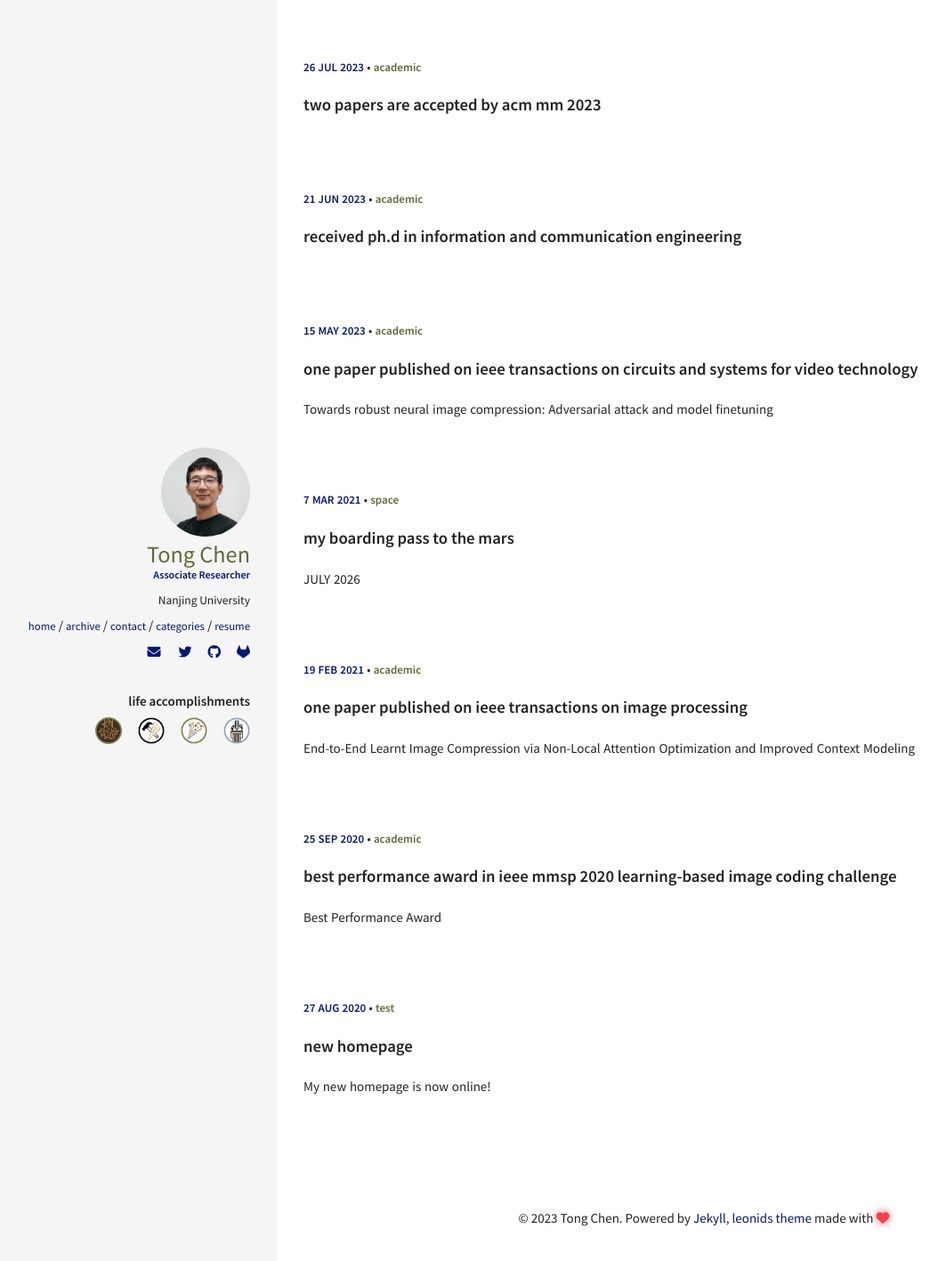
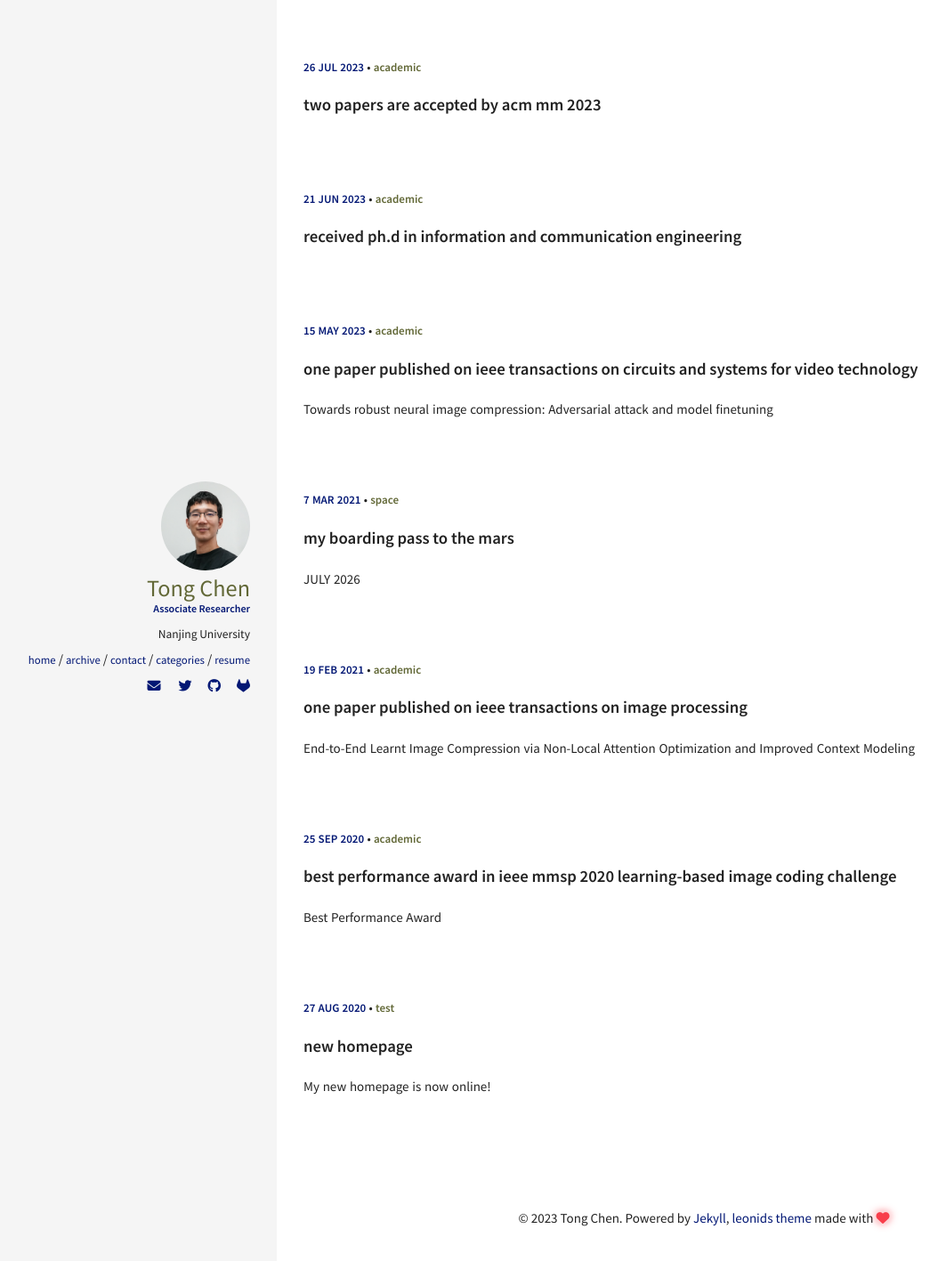
Before and after one commit to tongxyh/tongxyh.github.io, a Jekyll site: the page built from index.html, in a window 1280 px wide. Shown: the top 1417 px of the page at 89% size, without its empty margins (9-1072 px from the left). Built offline with Jekyll 4.4.1, drawn with Linux system fonts in a browser that asks for light colours; nearby versions of some CDN libraries.

Commit message:
Update social-links.html

```diff
--- a/_includes/social-links.html
+++ b/_includes/social-links.html
@@ -52,19 +52,4 @@
   </ul>
 
   <br />
-  <h6>life accomplishments</h6>
-  <ul>
-    <li>
-      <img src="{{ site.url }}/img/StrenuousLifeBadges/ancestry.png" alt="Ancestry Badge" height="30" width="30" />
-    </li>
-    <li>
-      <img src="{{ site.url }}/img/StrenuousLifeBadges/craftsman.png" alt="Craftsman Badge" height="30" width="30" />
-    </li>
-    <li>
-      <img src="{{ site.url }}/img/StrenuousLifeBadges/host.png" alt="Host Badge" height="30" width="30" />
-    </li>
-    <li>
-      <img src="{{ site.url }}/img/StrenuousLifeBadges/orator.png" alt="Orator Badge" height="30" width="30" />
-    </li>
-  </ul>
 </div>
```
